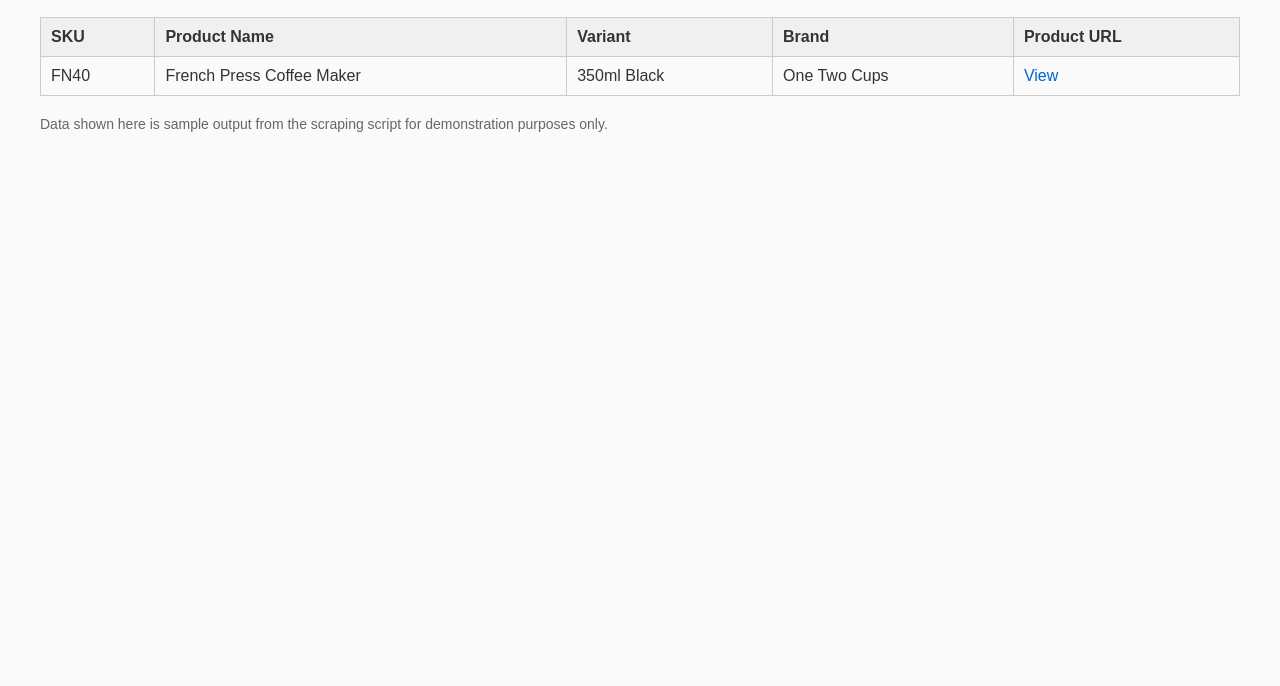
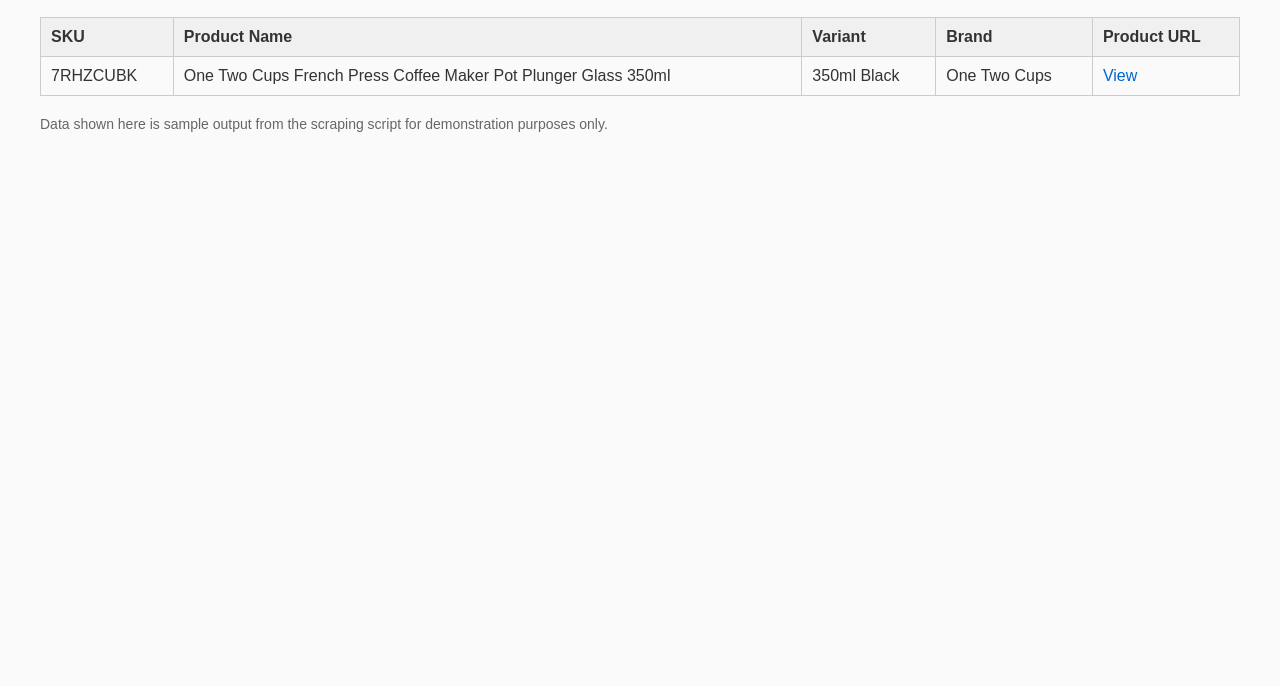
Before and after one commit to denmassyarif/scraping-web-demo, a plain HTML site: page index.html in a window 1280 px wide. Shown: the part 114-800 px from the top of the page. Drawn offline with Linux system fonts and the light colour scheme.

Commit message:
Update index.html

```diff
--- a/index.html
+++ b/index.html
@@ -25,12 +25,12 @@
     <tbody>
       <!-- Sample data from scraping -->
       <tr>
-        <td>FN40</td>
-        <td>French Press Coffee Maker</td>
+        <td>7RHZCUBK</td>
+        <td>One Two Cups French Press Coffee Maker Pot Plunger Glass 350ml</td>
         <td>350ml Black</td>
         <td>One Two Cups</td>
         <td>
-          <a href="https://www.jakartanotebook.com/" target="_blank">View</a>
+          <a href="https://www.jakartanotebook.com/p/one-two-cups-french-press-coffee-maker-pot-plunger-glass-350ml-fn40-black" target="_blank">View</a>
         </td>
       </tr>
     </tbody>
```
